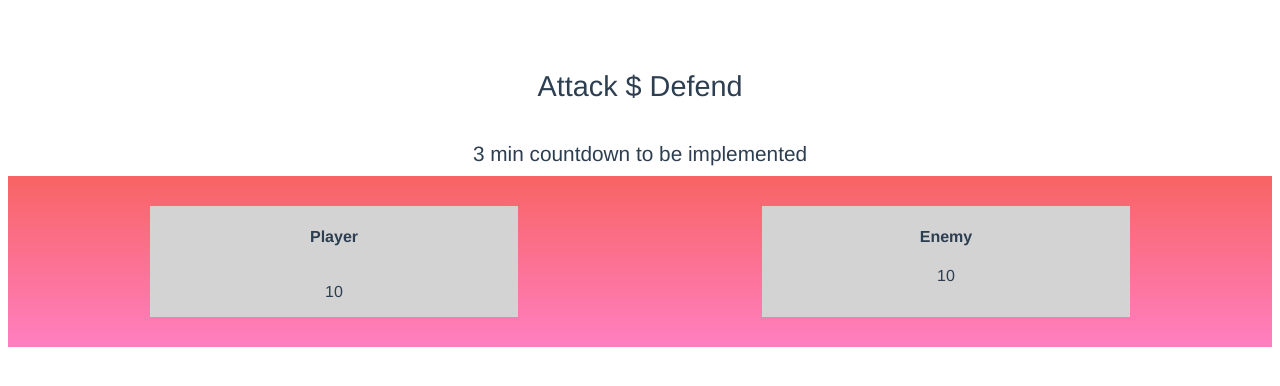
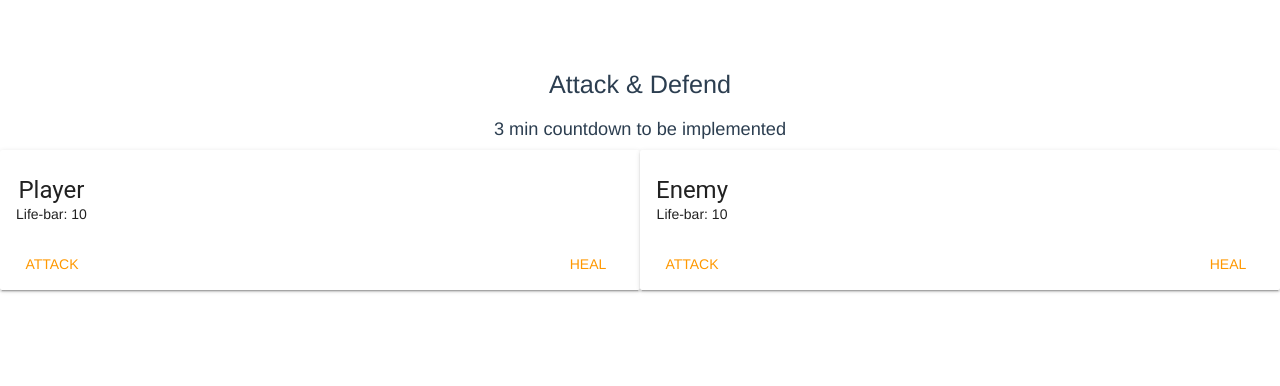
Before and after one commit to kompanymwega/javascript-vue-game, a Vue app: page / in a window 1280 px wide. Shown: the top 386 px of the page. Built offline with nearby package versions, Linux system fonts and the light colour scheme.

Commit message:
finished general layout and added project checklist for development cycle

```diff
--- a/src/App.vue
+++ b/src/App.vue
@@ -1,6 +1,6 @@
 <template>
   <div id="app">
-    <h1 class="app-title"> Attack $ Defend </h1>
+    <h1 class="app-title"> Attack & Defend </h1>
 
     <div class="progress-bar">{{ countDownBar }}</div>
 
--- a/src/components/playground.vue
+++ b/src/components/playground.vue
@@ -1,16 +1,46 @@
 <template>
-  <div class="container">
-    <!-- app header to display countdown for the whole game -->
+  <!-- implement vuetify layout :done -->
+  <!-- implement life reduction and healing abilities -->
+  <!-- implement special weapons to aid the user -->
+  <!-- implement battle sound and ambience for the app -->
+  <!-- research functions for cool effects -->
+  <!-- represent both player and enemy avators -->
+  <!-- use animations to show attacks and healing happenning in app -->
+  <v-layout row wrap>
+    <v-flex xs6 flexbox>
+      <v-card>
+        <v-card-title primary-title>
+          <div>
+            <h3 class="headline mb-0">Player</h3>
+            <div>Life-bar: {{ player }}</div>
+          </div>
+        </v-card-title>
 
-    <div class="well">
-      <h4>Player</h4>
-      <p>{{ player }}</p>
-    </div>
-    <div class="well">
-      <h4>Enemy</h4>
-      {{ enemy }}
-    </div>
-  </div>
+        <v-card-actions>
+          <v-btn flat color="orange">Attack</v-btn>
+          <v-spacer></v-spacer>
+          <v-btn flat color="orange">Heal</v-btn>
+        </v-card-actions>
+      </v-card>
+    </v-flex>
+
+    <v-flex xs6 sm6 flexbox>
+      <v-card>
+        <v-card-title primary-title>
+          <div>
+            <h3 class="headline mb-0">Enemy</h3>
+            <div>Life-bar: {{ enemy }}</div>
+          </div>
+        </v-card-title>
+
+        <v-card-actions>
+          <v-btn flat color="orange">Attack</v-btn>
+          <v-spacer></v-spacer>
+          <v-btn flat color="orange">Heal</v-btn>
+        </v-card-actions>
+      </v-card>
+    </v-flex>
+  </v-layout>
 </template>
 <script>
 export default {
@@ -22,6 +52,12 @@ export default {
       player: 10,
       // add enemy life to 1qual the player life
       enemy: 10
+    };
+  },
+  attackPlayer: function() {
+    const deduction = Math.floor(Math.random() * 10);
+    return {
+      deduction
     };
   }
 };
@@ -35,10 +71,9 @@ export default {
   padding: 20px;
 }
 .well {
-  display: flex;
-  flex-direction: column;
+  display: inline-block;
   background-color: #d3d3d3;
   width: 30%;
-  margin: 10px auto;
+  margin-left: 10vw;
 }
 </style>
--- a/src/main.js
+++ b/src/main.js
@@ -1,5 +1,9 @@
 import Vue from "vue";
 import App from "./App.vue";
+import Vuetify from 'vuetify';
+import 'vuetify/dist/vuetify.min.css';
+
+Vue.use(Vuetify)
 
 import { library } from "@fortawesome/fontawesome-svg-core";
 import { faUserSecret } from "@fortawesome/free-solid-svg-icons";
```
Also changed, not shown: 1 other file (tests, documents, lock files or other folders).
